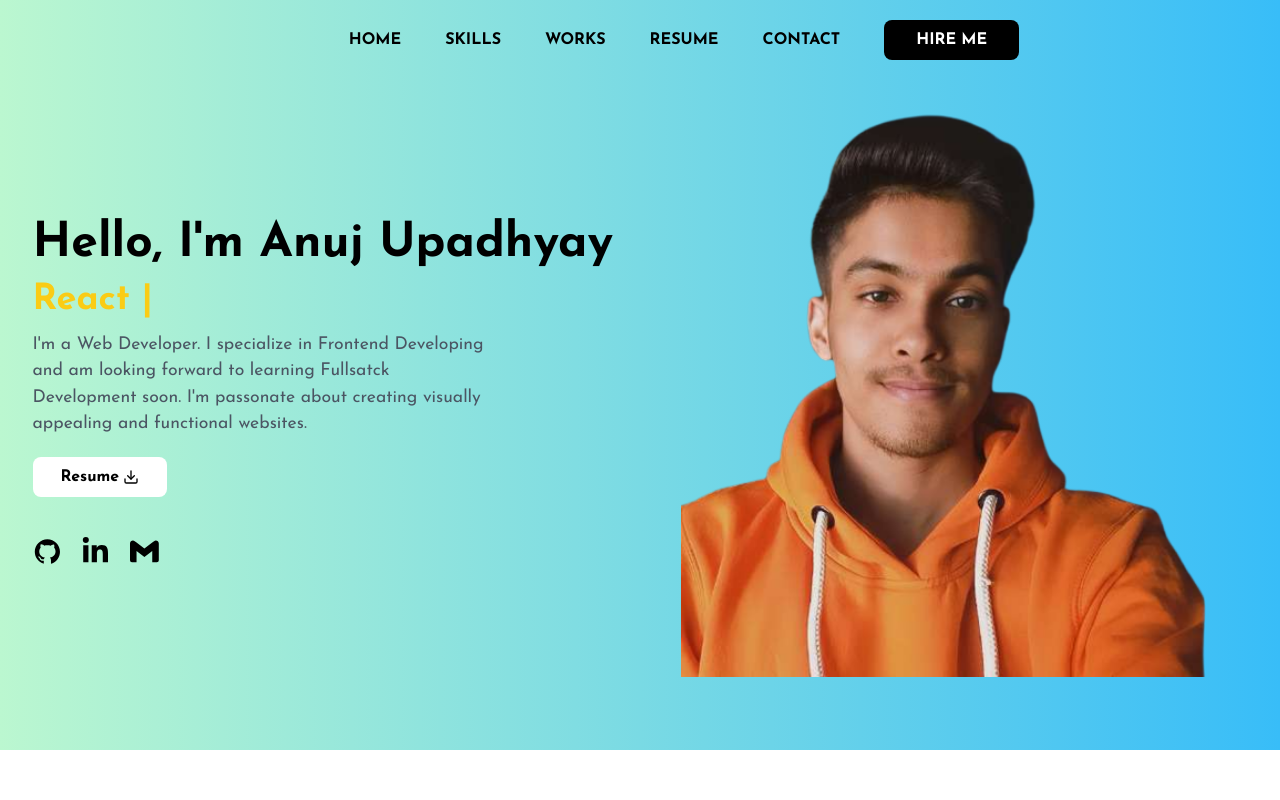
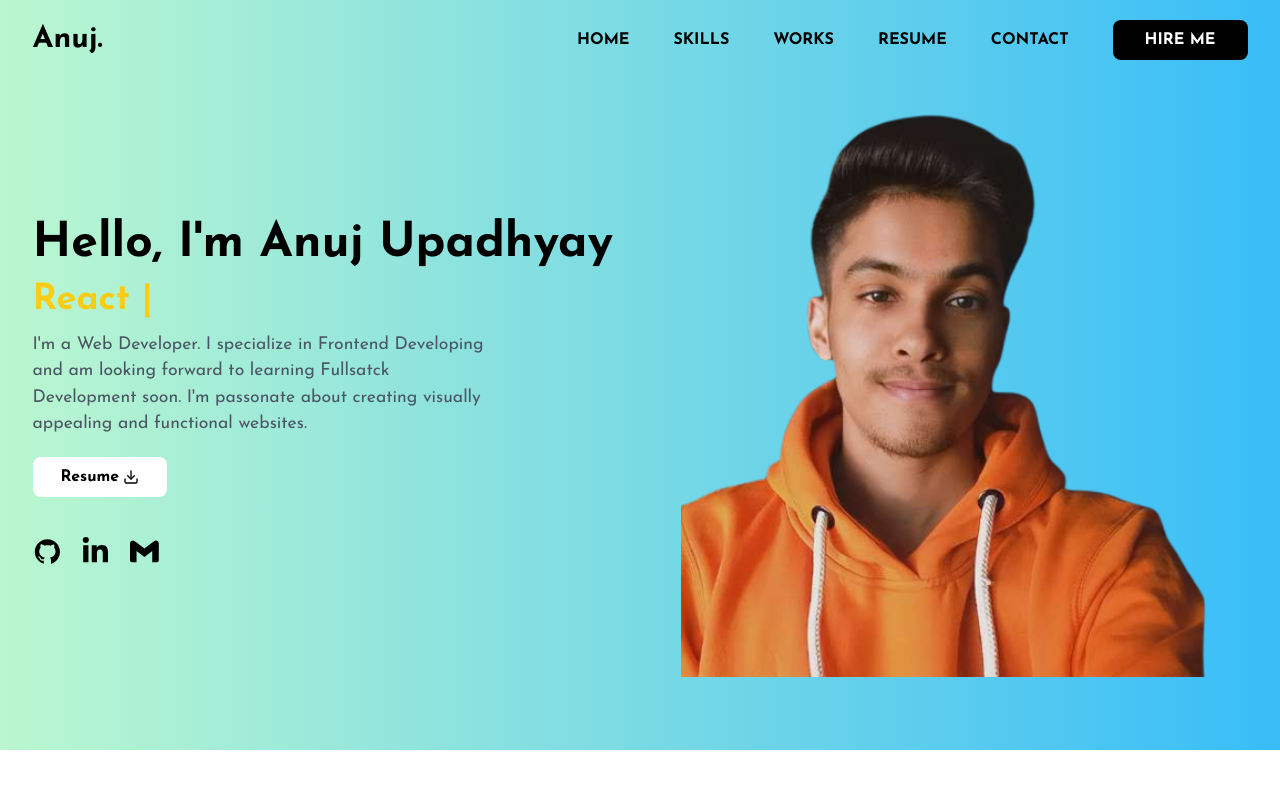
Before and after one commit to Anuj9675/Main_portfolio, a React (Vite) app in the folder my_portfolio/: page / in a window 1280 px wide. Shown: the top 800 px of the page. Built offline with nearby package versions, Linux system fonts and the light colour scheme.

Commit message:
navbar change

```diff
--- a/my_portfolio/src/components/navbar/NavBar.jsx
+++ b/my_portfolio/src/components/navbar/NavBar.jsx
@@ -54,7 +54,10 @@ const NavBar = ({ toggleDarkMode, darkMode }) => {
         scrollPosition > 0 ? `bg-white shadow-md` : "bg-transparent"
       } `}
     >
-      <nav className=" container m-auto flex items-center justify-evenly">
+      <nav className=" container m-auto flex items-center justify-between">
+        <div className="text-3xl font-bold">
+          Anuj.
+        </div>
 
         <div
 
@@ -65,13 +68,13 @@ const NavBar = ({ toggleDarkMode, darkMode }) => {
             onClick={toggleNav}
             className="cursor-pointer text-3xl hidden md:block"
           >
-            <HiMenu size={30} />
+            <HiMenu size={20} />
           </button>
 
           <ul
             className={`flex items-center space-x-11 ${
               !isOpen ? "md:flex" : "md:right-[0%]"
-            } md:flex-col md:absolute m-auto md:top-0 md:right-[-100%] md:w-fit md:h-screen md:bg-white `}
+            } md:flex-col md:absolute m-auto md:top-0 md:right-[-50%] md:w-fit md:h-screen md:bg-white `}
           >
 
             <button
```
